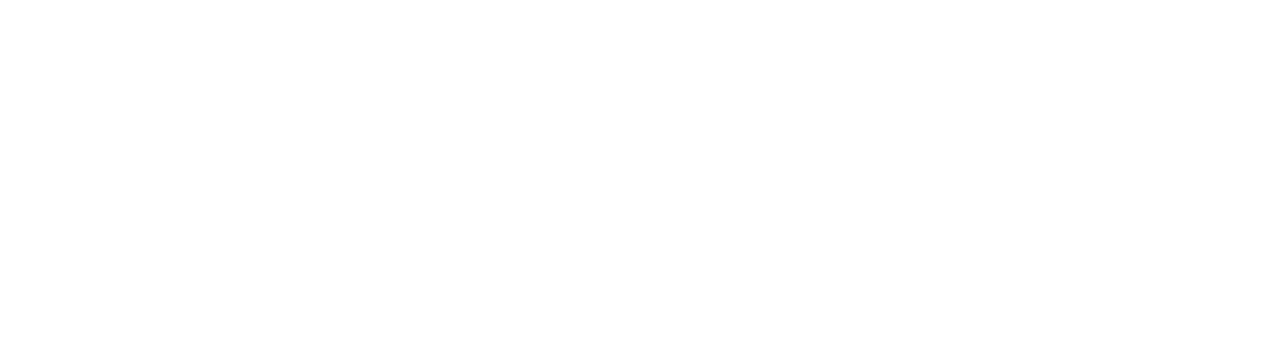
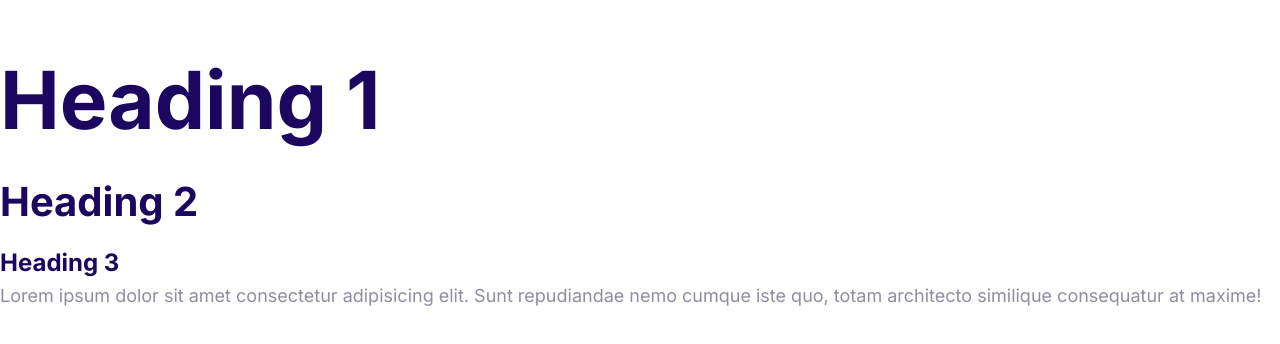
Before and after one commit to laozki2k9/iControL, a plain HTML site: page index.html in a window 1280 px wide. Drawn offline with Linux system fonts and the light colour scheme.

Commit message:
defining typography

```diff
--- a/css/style.css
+++ b/css/style.css
@@ -5,3 +5,50 @@
   --color-heading: #1b0760;
   --color-body: #918ca4;
 }
+
+html {
+  font-size: 62.5%;
+}
+
+body {
+  font-family: Inter, arial, Arial, Helvetica, sans-serif;
+  color: var(--color-body);
+  font-size: 2.4rem;
+}
+
+/*Typograhy*/
+
+h1,
+h2,
+h3 {
+  color: var(--color-heading);
+  margin-bottom: 1rem;
+}
+
+h1 {
+  font-size: 7rem;
+}
+h2 {
+  font-size: 4rem;
+}
+h3 {
+  font-size: 3rem;
+}
+p {
+  margin-top: 0;
+}
+
+@media screen and (min-width: 1020px) {
+  body {
+    font-size: 1.8rem;
+  }
+  h1 {
+    font-size: 8rem;
+  }
+  h2 {
+    font-size: 4rem;
+  }
+  h3 {
+    font-size: 2.4rem;
+  }
+}
--- a/index.html
+++ b/index.html
@@ -5,8 +5,22 @@
     <meta http-equiv="X-UA-Compatible" content="IE=edge" />
     <meta name="viewport" content="width=device-width, initial-scale=1.0" />
     <title>Document</title>
+    <link rel="preconnect" href="https://fonts.googleapis.com" />
+    <link rel="preconnect" href="https://fonts.gstatic.com" crossorigin />
+    <link
+      href="https://fonts.googleapis.com/css2?family=Inter:wght@400;700&display=swap"
+      rel="stylesheet"
+    />
+    <link rel="stylesheet" href="css/normalize.css" />
     <link rel="stylesheet" href="css/style.css" />
-    <link rel="stylesheet" href="css/normalize.css" />
   </head>
-  <body></body>
+  <body>
+    <h1>Heading 1</h1>
+    <h2>Heading 2</h2>
+    <h3>Heading 3</h3>
+    <p>
+      Lorem ipsum dolor sit amet consectetur adipisicing elit. Sunt repudiandae
+      nemo cumque iste quo, totam architecto similique consequatur at maxime!
+    </p>
+  </body>
 </html>
```
